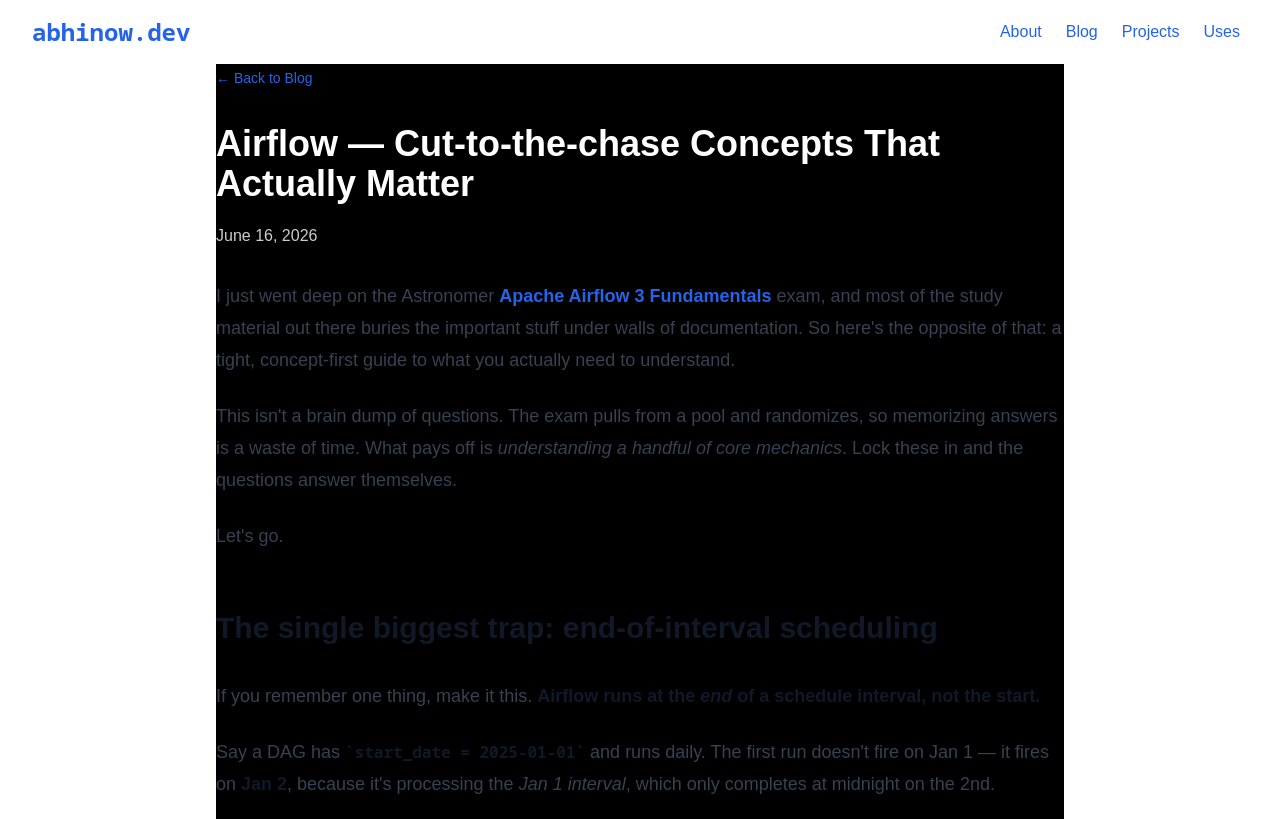
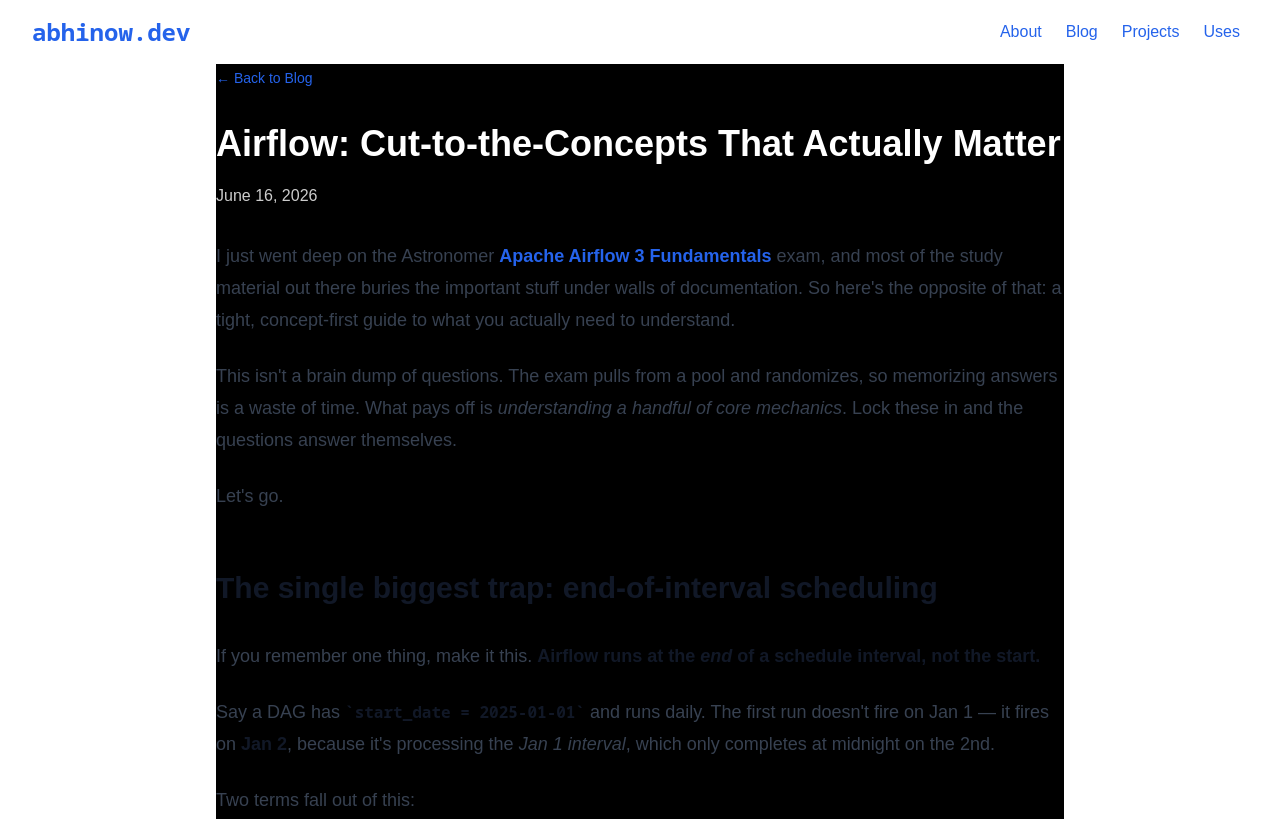
Before and after one commit to Abhinow1997/Abhinow1997.github.io, a Gatsby site: page /blog/airflow-fundamentals-cram-guide in a window 1280 px wide. Shown: the top 819 px of the page. Built offline with nearby package versions, Linux system fonts and the light colour scheme; Gatsby itself is replaced by a stand-in of ours; some packages are replaced by stand-ins of ours; a web font is replaced by a local one.

Commit message:
fix: correct title formatting in Airflow fundamentals cram guide

```diff
--- a/content/blog/airflow-fundamentals-cram-guide.mdx
+++ b/content/blog/airflow-fundamentals-cram-guide.mdx
@@ -1,5 +1,5 @@
 ---
-title: "Airflow  — Cut-to-the-chase Concepts That Actually Matter"
+title: "Airflow: Cut-to-the-Concepts That Actually Matter"
 date: "2026-06-16"
 slug: "airflow-fundamentals-cram-guide"
 description: "A cut-to-the-chase guide to the core Apache Airflow concepts you need to lock in before sitting the Astronomer Fundamentals certification exam."
```
